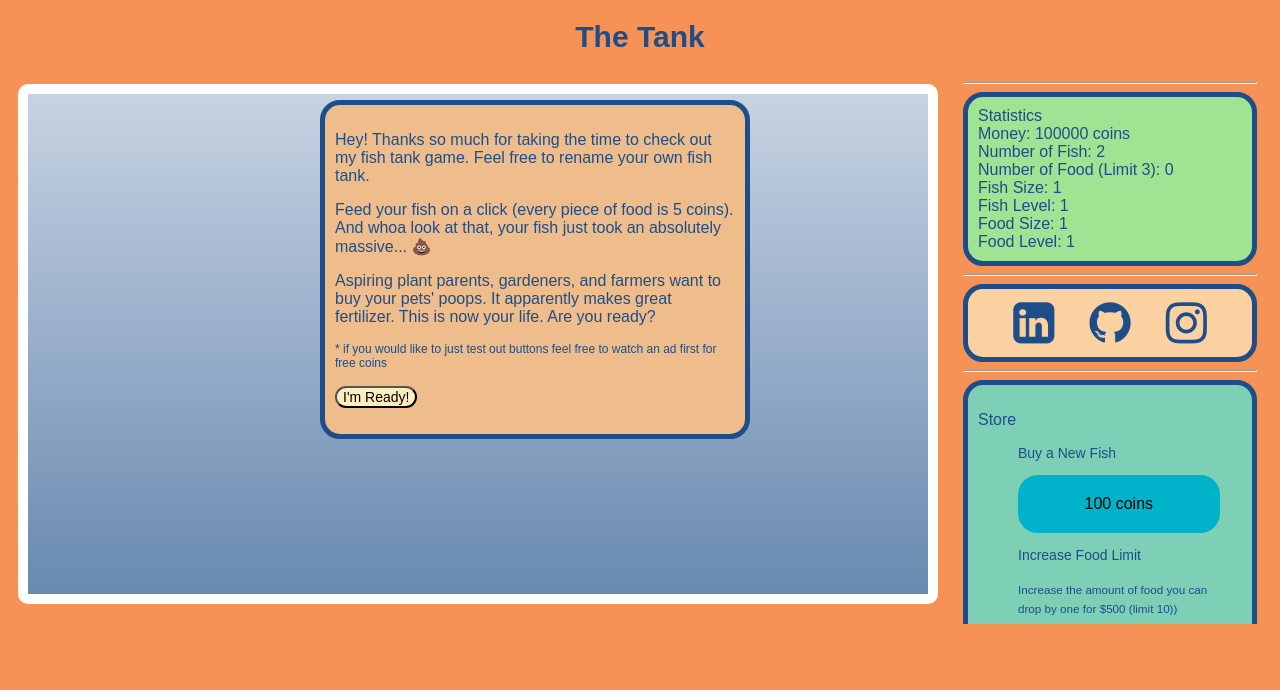
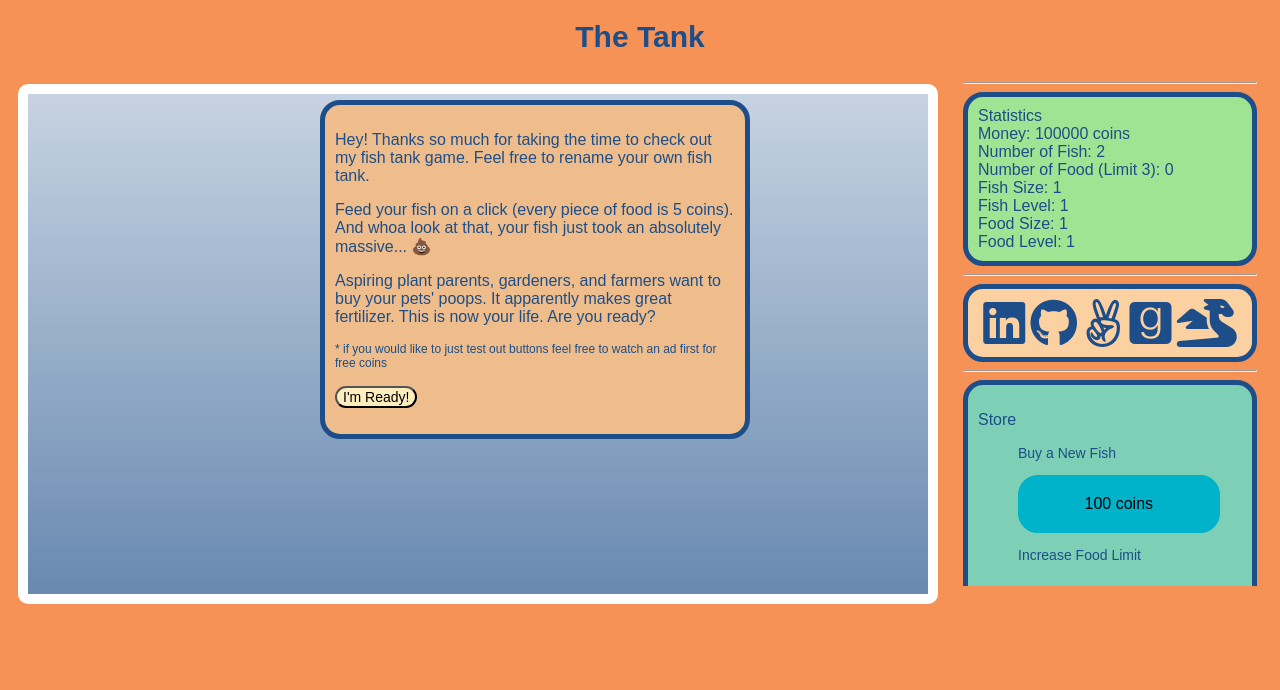
Before and after one commit to AnnaYTH/fishTank3, a website built with webpack: page index.html in a window 1280 px wide. Built offline with nearby package versions, Linux system fonts and the light colour scheme.

Commit message:
social links edit

```diff
--- a/index.html
+++ b/index.html
@@ -9,14 +9,15 @@
     <script src='./dist/main.js'></script>
     <link rel="stylesheet" href="./dist/main.css" />
     <link rel="stylesheet" href="https://cdnjs.cloudflare.com/ajax/libs/font-awesome/4.7.0/css/font-awesome.min.css">
+    <script src="https://kit.fontawesome.com/ec31de90bb.js" crossorigin="anonymous"></script>
 
 
 
     <meta property="og:title" content="fishTank" />
 
 
-    <meta name="image" property="og:image" content="[https://github.com/AnnaYTH/fishTank3/blob/main/meta_photo.png]" />
-    <!-- <meta name='image' property="og:image" content="meta_photo.png" />  -->
+    <!-- <meta name="image" property="og:image" content="[https://github.com/AnnaYTH/fishTank3/blob/main/meta_photo.png]" />  -->
+    <meta name='image' property="og:image" content="meta_photo.png" />
 
 
     <meta
@@ -99,8 +100,17 @@
                 <a href="https://github.com/AnnaYTH" target="_blank">
                     <i id='social_button' class="fa fa-github" style="font-size:48px;color:#1D4E89"></i>
                 </a>
-                <a href="https://www.instagram.com/roaringdragonite/?hl=en" target="_blank">
+                <!-- <a href="https://www.instagram.com/roaringdragonite/?hl=en" target="_blank">
                     <i id='social_button' class="fa fa-instagram" style="font-size:48px;color:#1D4E89"></i>
+                </a> -->
+                <a href="https://angel.co/u/anna-trott-herdrich" target="_blank">
+                    <i class="fa-brands fa-angellist" style="font-size:48px;color:#1D4E89"></i>
+                </a>
+                <a href="https://www.goodreads.com/user/show/5722666-anna-trott-herdrich" target="_blank">
+                    <i class="fa-brands fa-goodreads" style="font-size:48px;color:#1D4E89"></i>
+                </a>
+                <a href="https://annayth.github.io/" target="_blank">
+                    <i class="fa-solid fa-dragon" style="font-size:48px;color:#1D4E89"></i>
                 </a>
             </div>
 
--- a/src/index.scss
+++ b/src/index.scss
@@ -22,12 +22,10 @@
 
 #vertical {
     flex-direction: column;
-    // scroll-behavior: smooth;
-    // overflow-y: scroll;
-    height: 550px;
-    // overflow: hidden;
+    height: 40vw;
     padding-left: 15px;
     padding-right: 15px;
+    // box-shadow: 0 0 20px 0px black inset;
 }
 
 #store {
@@ -73,17 +71,9 @@
 #name {
     font-size: 30px;
     color: #1D4E89;
-    // font-weight: 2000px;
     display: flex;
     justify-content: center;
-    // border: red solid 5px;
 }
-
-// .name {
-//     display: flex;
-//     justify-content: center;
-//     border: red solid 5px;
-// }
 
 body {
     background-color: #F79256;
@@ -96,7 +86,6 @@ body {
     width: 0px;
     background: transparent; /* make scrollbar transparent */
 }
-
 
 .instruction {
     position: fixed;
@@ -131,14 +120,6 @@ body {
     background-color: #FBD1A2;
 }
 
-// .left {
-//     position:fixed;
-// }
-
-// .vertical {
-//     float:right;
-// }
-
 .win_condition {
     position: fixed;
     left: 50px;
```
Also changed, not shown: README.md, dist/index.html, dist/main.css.
